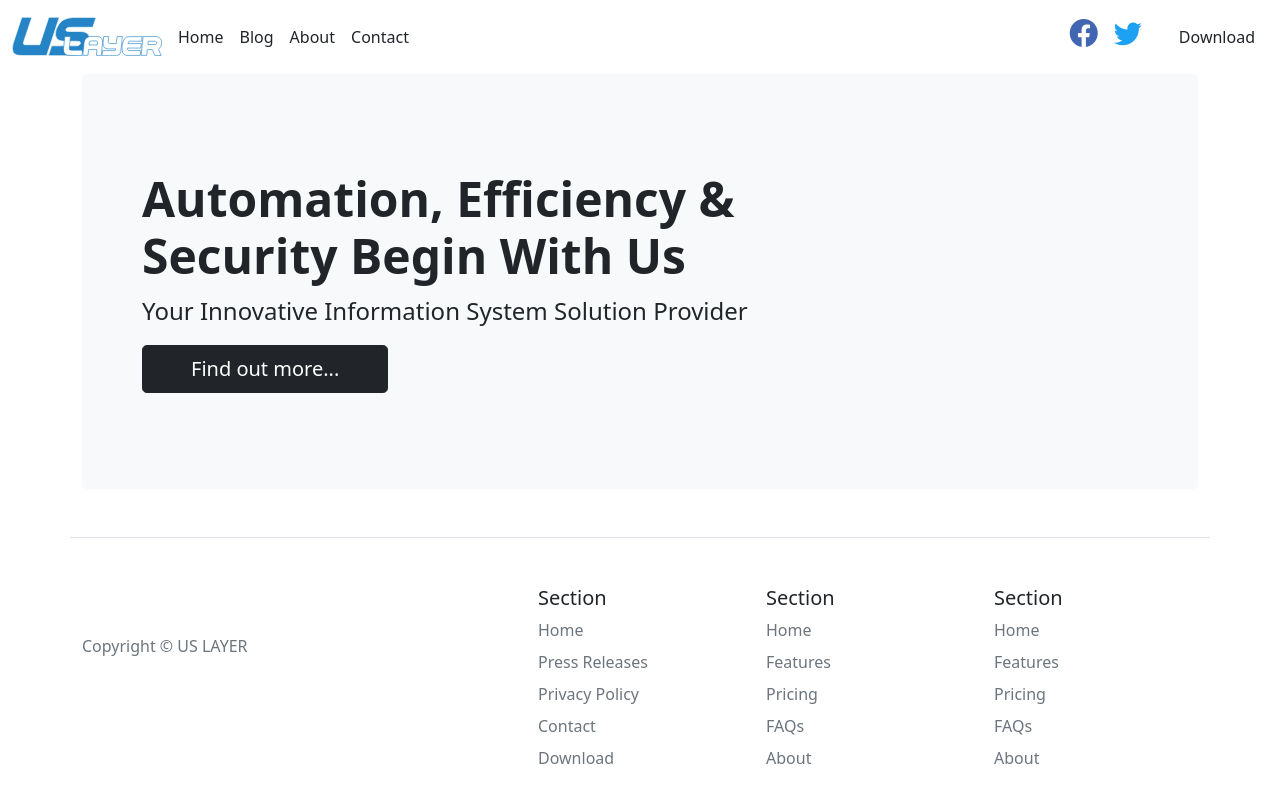
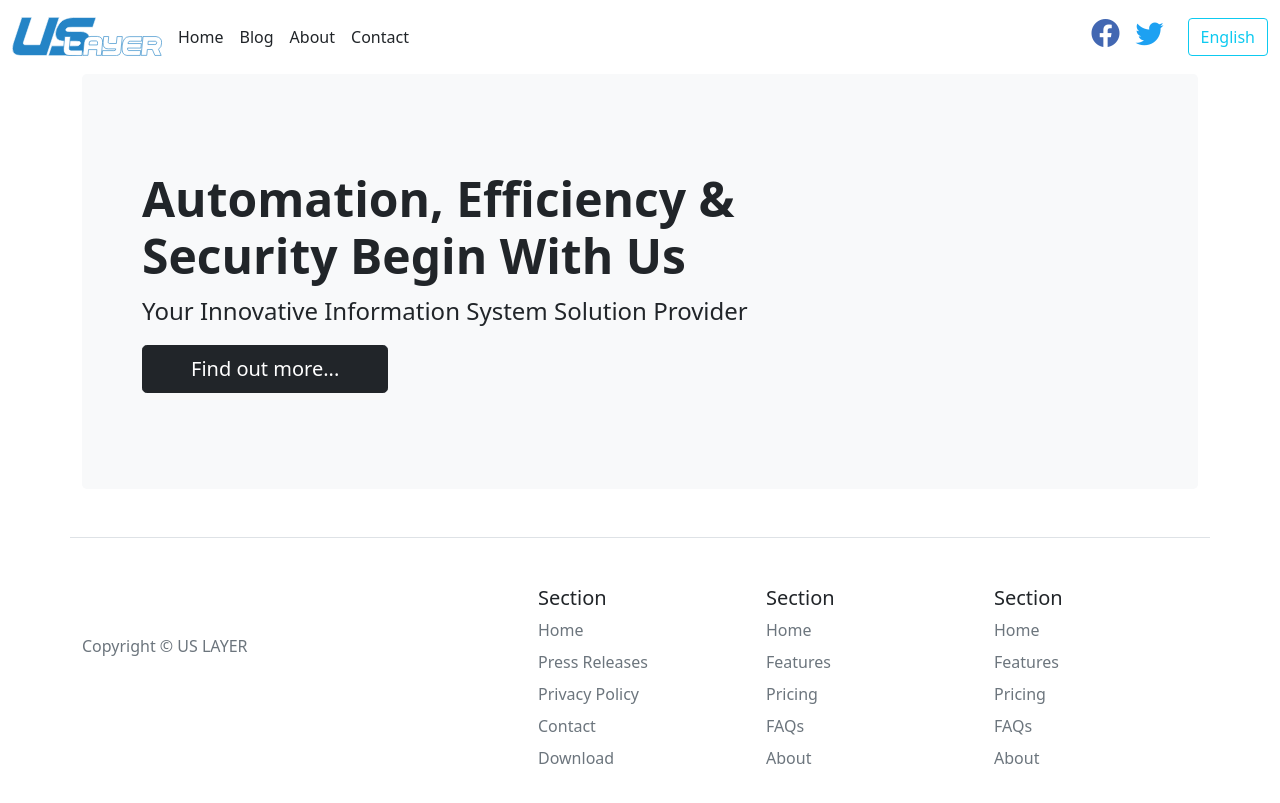
Before and after one commit to uslayer/uslayer.github.io, a Jekyll site: the page built from index.html, in a window 1280 px wide. Shown: the top 803 px of the page. Built offline with Jekyll 4.4.1, drawn with Linux system fonts in a browser that asks for light colours; the list of posts is cut into pages by our own code.

Commit message:
Update nav.html

```diff
--- a/_includes/nav.html
+++ b/_includes/nav.html
@@ -43,7 +43,7 @@
         </li>
       </ul>
 
-      <a class="btn btn-bd-download d-lg-inline-block my-2 my-md-0 ms-md-3" href="#">Download</a>
+      <a class="btn btn-outline-info d-lg-inline-block my-2 my-md-0 ms-md-3" href="#">English</a>
     </div>
   </nav>
 </header>
```
